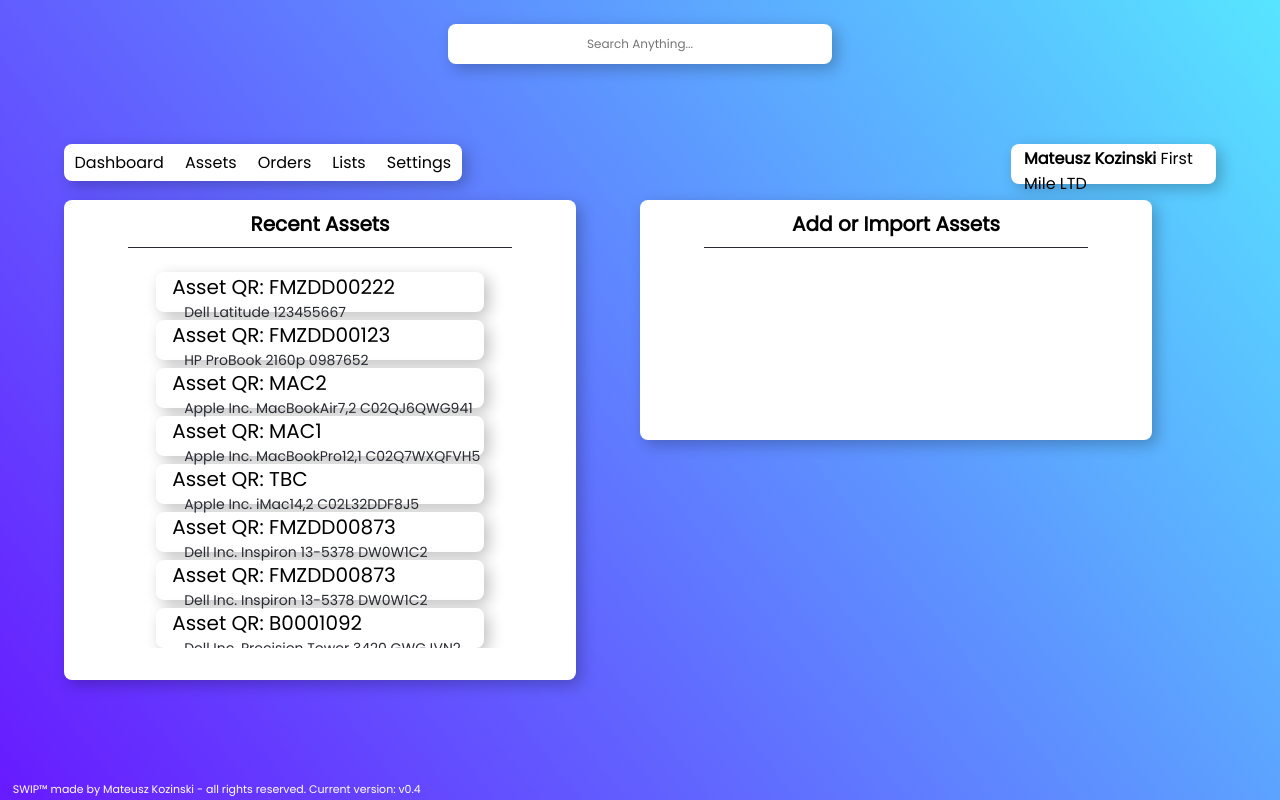
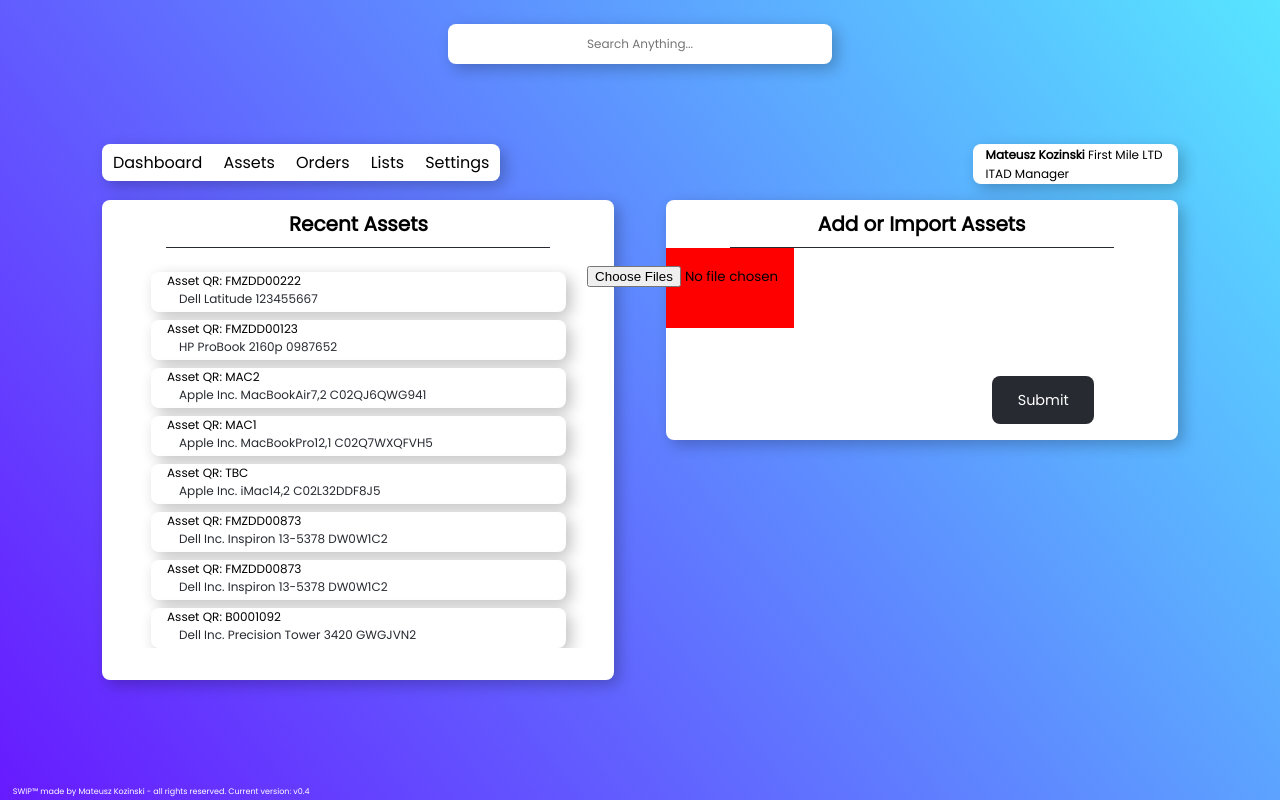
Before and after one commit to Kozajsza/Swip_v2, a Django app: page /assets in a window 1280 px wide. Run offline with Django 4.2, Linux system fonts and the light colour scheme; data comes from the database, SQL or seed files in the repository; both versions use the stored data as it was after the commit.

Commit message:
added partial support for CSV import

```diff
--- a/SWIPapp/models.py
+++ b/SWIPapp/models.py
@@ -42,14 +42,14 @@ class Asset(models.Model):
     Wipe_End_Time = models.CharField(max_length=100, default='',null=True, blank=True)
     Wipe_Result = models.CharField(max_length=100, default='',null=True, blank=True)
     Weight = models.FloatField(null=True, blank=True)
-    Created = models.DateTimeField(auto_now_add=True, null=True) #this is currently broken - works on import but updating returns error if null=False for some reason
-    Updated = models.DateTimeField(auto_now_add=True, null= True) #this is currently broken - works on import but updating returns error if null=False for some reason
     Ecommerce_Title = models.CharField(max_length=80, default='', null=True, blank=True)
     Ecommerce_Category = models.CharField(max_length=30, default='', null=True, blank=True)
     Ecommerce_Condition = models.CharField(max_length=10, default='', null=True, blank=True)
     Ecommerce_Condition_Description = models.CharField(max_length=1000, default='', null=True, blank=True)
     Ecommerce_Item_Description = models.CharField(max_length=1000, default='', null=True, blank=True)
     Ecommerce_Price = models.FloatField(null=True, blank=True)
+    Created = models.DateTimeField(auto_now_add=True, null=True) #this is currently broken - works on import but updating returns error if null=False for some reason
+    Updated = models.DateTimeField(auto_now_add=True, null= True) #this is currently broken - works on import but updating returns error if null=False for some reason
 
     class Meta:
         ordering =['-Updated', '-Created']
--- a/SWIPapp/static/main.css
+++ b/SWIPapp/static/main.css
@@ -26,7 +26,7 @@ body{
 
 .footertext{
   color: white;
-  font-size: 11px;
+  font-size: 1vh;
   font-weight: lighter;
 }
 
@@ -62,7 +62,7 @@ form .searchbar:hover{
   display:block;
   position:fixed;
   top:18vh;
-  right: 5vw;
+  right: 8vw;
   height:5vh;
   width: 16vw;
   background-color: white;
@@ -77,6 +77,7 @@ form .searchbar:hover{
 .userinfo p{
   margin-top: 0.2vh;
   margin-left: 1vw;
+  font-size: 1.5vh;
 }
 
 
@@ -84,7 +85,7 @@ form .searchbar:hover{
 .navbar{
   position:fixed;
   top:18vh;
-  left: 5vw;
+  left: 8vw;
   background-color: white;
   border-radius: 1vh;
   box-shadow: 5px 5px 15px 0px rgba(0,0,0,0.24);
@@ -165,7 +166,7 @@ h3{
 .recentorders{
   position:fixed;
   top:25vh;
-  left:5vw;
+  left:8vw;
   height: 60vh;
   width:40vw;
   background-color: white;
@@ -177,22 +178,24 @@ h3{
   display: flex;
   justify-content: center;
   align-items: center;
+  margin-left: auto;
+  margin-right: auto;
   height: 6vh;
-  background-color: #282A32;
-  border-top-left-radius: 1vh;
-  border-top-right-radius: 1vh;
+  width: 75%;
+  border-bottom:#282A32 solid 0.05vh;
 }
 
 h4{
   font-size: 2.5vh;
-  color: white;
+  color: black;
+
 }
 
 .listcontainer{
   display: block;
   margin-left: auto;
   margin-right: auto;
-  width: 80%;
+  width: 90%;
   max-height: 85%;
   margin-top: 2vh;
   overflow-y: scroll;
@@ -210,14 +213,14 @@ h4{
   margin-left: auto;
   margin-right: auto;
   margin-top: 1vh;
-  width: 80%;
+  width: 90%;
   text-align: center;
   height: 5vh;
   transition: 0.4s;
 }
 
 p.maininfo{
-  font-size: 20px;
+  font-size: 1.5vh;
   color:black;
   text-align: left;
   margin-left: 2vh;
@@ -225,7 +228,7 @@ p.maininfo{
 }
 
 p.moreinfo{
-  font-size:14px;
+  font-size:1.5vh;
   font-weight: lighter;
   color: #282A32;
   text-align: left;
@@ -286,7 +289,7 @@ p.revealinfo{
 .createorder{
   position:fixed;
   top:25vh;
-  right:10vw;
+  right: 8vw;
   height: 30vh;
   width:40vw;
   background-color: white;
@@ -338,25 +341,25 @@ p.revealinfo{
 .submitbtn{
   position: fixed;
   top:47vh;
-  right:17.5vw;
+  right:14.5vw;
   height: 6vh;
   width: 8vw;
   background-color: #282A32;
   text-decoration: none;
-  font-size: 16px;
+  font-size: 1.8vh;
   color: white;
   border-radius: 1vh;
   border: none;
 }
 
 .submitbtn:hover{
-  background: linear-gradient(52deg, rgba(103,26,255,1) 0%, rgba(87,229,255,1) 100%);
+  background: rgba(103,26,255,1);
 }
 
 .ordernumber{
   text-align: center;
   background-color: white;
-  font-size: 16px;
+  font-size: 1.8vh;
   border-radius: 1vh;
   height: 4vh;
   width: 12vw;
@@ -484,10 +487,19 @@ p.revealinfo{
 .attachmoreassets{
   position:fixed;
   top:25vh;
-  left:58vw;
+  right:8vw;
   height: 65vh;
   width:25vw;
   background-color: white;
   border-radius: 1vh;
   box-shadow: 5px 5px 15px 0px rgba(0,0,0,0.24);
 }
+
+.importasset{
+  background-color: red;
+  width: 10vw;
+  height: 10vh;
+  display: flex;
+  justify-content: center;
+  align-items: center;
+}
--- a/SWIPapp/templates/SWIPapp/assets.html
+++ b/SWIPapp/templates/SWIPapp/assets.html
@@ -24,7 +24,17 @@
 
 <div class='createorder'>
   <div class='listtitle'><h4> Add or Import Assets</h4></div>
+    <div class='importasset'>
+        <form method="POST" action-"/" enctype="multipart/form-data">
+            {% csrf_token %}
 
+            <div class="buttons">
+            <input type="file" id="files" name="myfile" multiple><br><br>
+            <button type="submit" class = "submitbtn", name="save">Submit</button>
+            </div>
+        </form>
+
+    </div>
 </div>
 </div>
 
--- a/SWIPapp/templates/SWIPapp/navbar.html
+++ b/SWIPapp/templates/SWIPapp/navbar.html
@@ -3,7 +3,7 @@
 <!doctype html>
 <html>
 <head>
-    <link rel="stylesheet" href={% static "main2.css" %}>
+    <link rel="stylesheet" href={% static "main.css" %}>
 
 <meta charset="utf-8">
     <meta name="viewport" content="width=device-width, initial-scale=1">
--- a/SWIPapp/views.py
+++ b/SWIPapp/views.py
@@ -2,7 +2,8 @@ from django.shortcuts import render, redirect
 from .models import Order, Asset
 from django.http import HttpResponse
 from .forms import CreateNewOrder
-
+import sqlalchemy
+import pandas as pd
 
 
 # Create your views here.
@@ -16,6 +17,68 @@ def home(request):
 
 def assets(request):
     asset = Asset.objects.all()
+    if request.method == 'POST':
+        file= request.FILES["myfile"]
+        engine = sqlalchemy.create_engine('sqlite:///db.sqlite3')
+        df = pd.read_csv(file)
+         # RULES TO CLEAN UP THE BASIC INFO
+        df['Order_Number_id'] = df['user4']
+        df['Asset_QR'] = df['user3']
+        df['Type'] = ''
+        df['Make'] = df['Computer Vendor']
+        df['Model'] = df['Computer Model']
+        df['Serial_Number'] = df['Computer Serial']
+
+            # RULES TO CLEAN UP CPU SYNTAX
+        df[['CPU', 'CPUx']] = df['CPU 1'].str.split(',', n=1, expand=True)
+        df[['RAM', 'RAMx']] = df['RAM'].str.split(' ', n=1, expand=True)
+
+            # RULES TO CLEAN UP RAM SYNTAX AND TURN INTO INTEGER
+        df['RAM'] = df['RAM'].astype(int)
+        df['RAM'] = df['RAM'].div(1024)
+
+            # RULES TO CLEAN UP STORAGE INFO
+        df['Storage'] = df['Vendor'] + ' ' + df['Drive Model']
+        df['Storage_Serial_Number'] = df['Drive Serial']
+
+            # RULES TO CLEAN UP THE STORAGE CAPACITY SYNTAX, TURN IT INTO INTEGER AND ROUND UP TO FULL NUMBER
+        df[['Storage_Capacity', 'STRx']] = df['Drive Size'].str.split('.', n=1, expand=True)
+        df['Storage_Capacity'] = df['Storage_Capacity'].astype(int)
+        df['Storage_Capacity'] = df['Storage_Capacity'].div(1024)
+        df['Storage_Capacity'] = df['Storage_Capacity'].round(decimals=0)
+
+            # RULES FOR CLEANING UP THE GPU SYNTAX
+        df['GPU'] = df['Video Card 1'].str.replace('Vendor:', '')
+        df['GPU'] = df['GPU'].str.replace(', Product:', '', regex=False)
+        df['GPU'] = df['GPU'].str.replace('Advanced Micro Devices, Inc. ', '', regex=False)
+        df['GPU'] = df['GPU'].str.replace('[', '', regex=False)
+        df['GPU'] = df['GPU'].str.replace(']', '', regex=False)
+
+        df['Motherboard_Test'] = df['Motherboard Test']
+        df['CPU_Test'] = df['Processor Test']
+        df['RAM_Test'] = df['Memory Test']
+
+        df['Wipe_Method'] = df['Wipe Pattern']
+        df['Wipe_Start_Time'] = df['Action Start Time']
+        df['Wipe_End_Time'] = df['Action End Time']
+        df['Wipe_Result'] = df['Action Result']
+        df['Weight'] = ''
+        df['Ecommerce_Title']=''
+        df['Ecommerce_Category']=''
+        df['Ecommerce_Condition']=''
+        df['Ecommerce_Condition_Description']=''
+        df['Ecommerce_Item_Description']=''
+        df['Ecommerce_Price']=''
+
+        # CREATING NEW CLEANED UP DATA TABLE
+        df = df[
+            [
+                'Order_Number_id', 'Asset_QR', 'Type', 'Make', 'Model', 'Serial_Number', 'CPU', 'RAM', 'Storage', 'Storage_Serial_Number', 'Storage_Capacity',
+                'GPU', 'Motherboard_Test', 'CPU_Test', 'RAM_Test', 'Wipe_Method', 'Wipe_Start_Time', 'Wipe_End_Time', 'Wipe_Result',
+                'Weight', 'Ecommerce_Category', 'Ecommerce_Condition', 'Ecommerce_Condition_Description', 'Ecommerce_Item_Description', 'Ecommerce_Price'
+            ]
+        ]
+        df.to_sql('SWIPapp_asset',engine, if_exists='append', index=False)
 
     context={
         'asset':asset,
```
Also changed, not shown: other parts of SWIPapp/static/main.css (+19 -19 lines), SWIPapp/static/SWIPapp/images/qr_codes/MAC2.png (added), db.sqlite3, 1 other file.
